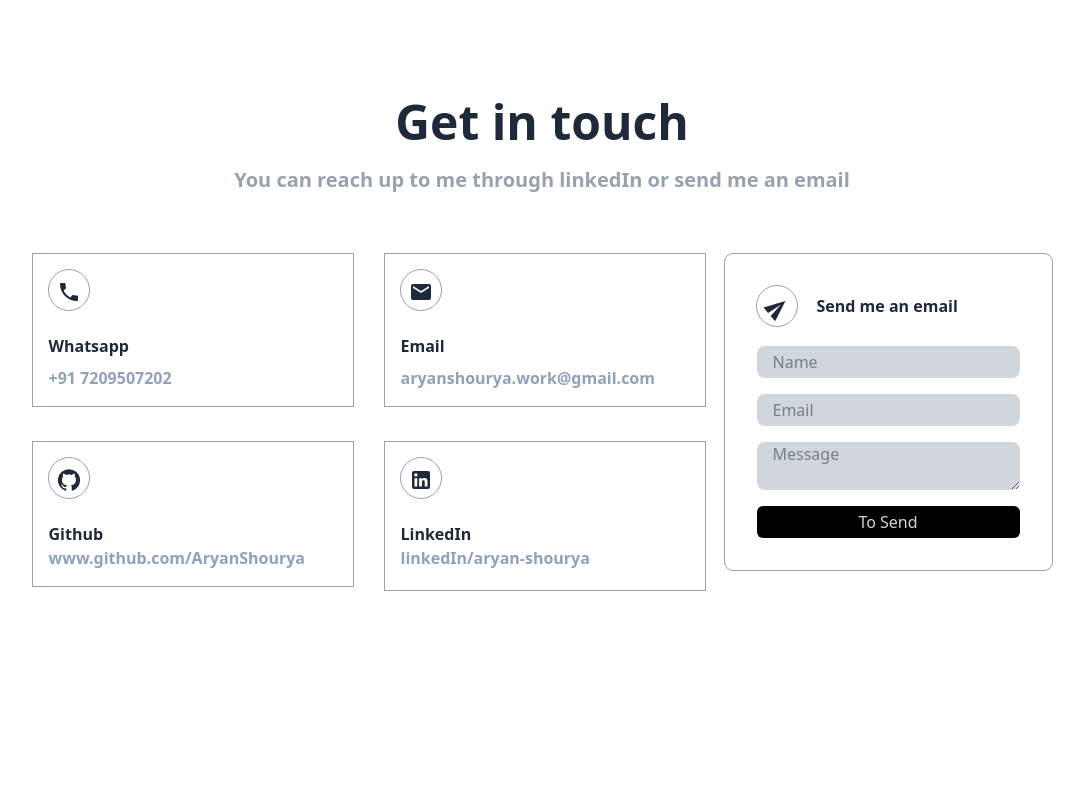
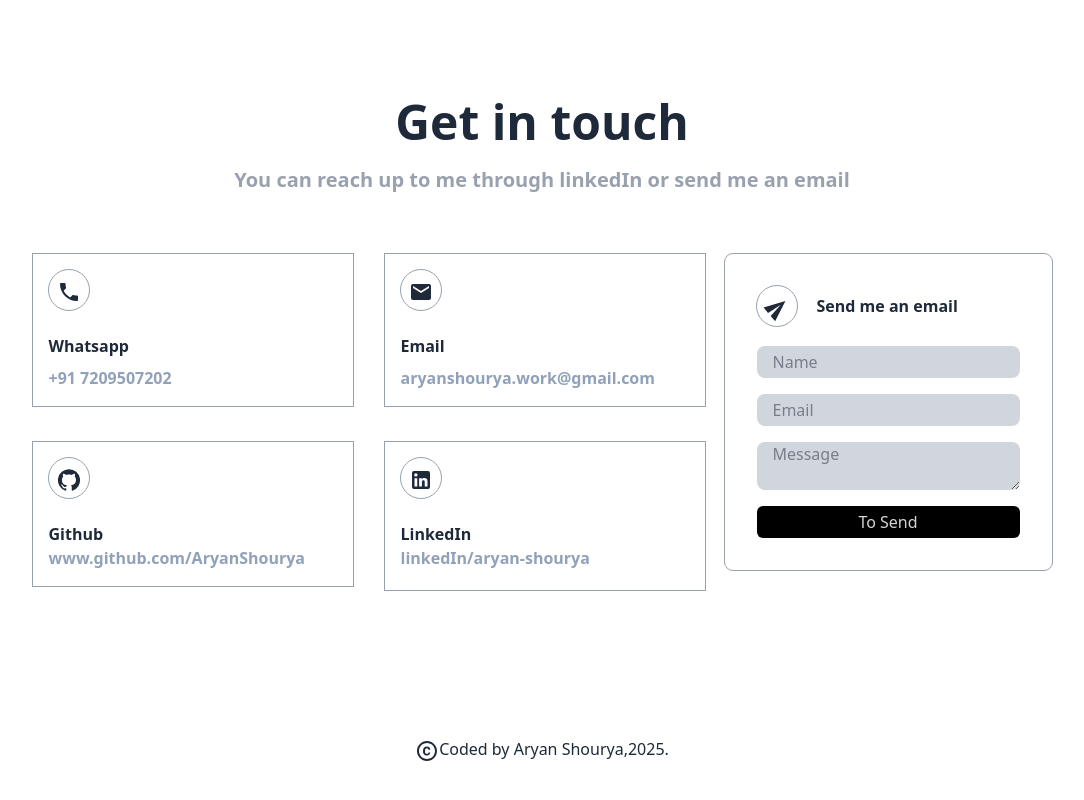
Before and after one commit to AryanShourya/My_portfolio, a React (Vite) app: page / in a window 1280 px wide. Shown: the part 3127-3927 px from the top of the page, without its empty margins (98-1182 px from the left). Before the commit the page ends 3797 px from the top, so only its background shows below. Built offline with nearby package versions, Linux system fonts and the light colour scheme; what tailwindcss-animated would draw is missing.

Commit message:
added footer

```diff
--- a/src/App.jsx
+++ b/src/App.jsx
@@ -5,6 +5,7 @@ import Contact from './components/Contact'
 import './App.css'
 import { useState } from 'react'
 import Projects from './components/Projects'
+import { Copyright } from '@mui/icons-material'
 
 
 function App() {
@@ -29,6 +30,11 @@ function App() {
       <Projects/>
       <Contact mode={mode} textColor={textCol}/>
       </div>
+      <footer className='justify-items-center min-h-40 w-screen place-content-center'>
+        <div className={`justify-items-center items-center text-${textCol}`}>
+          <Copyright/>
+          Coded by Aryan Shourya,2025.</div>
+      </footer>
     </>
   )
 }
```
